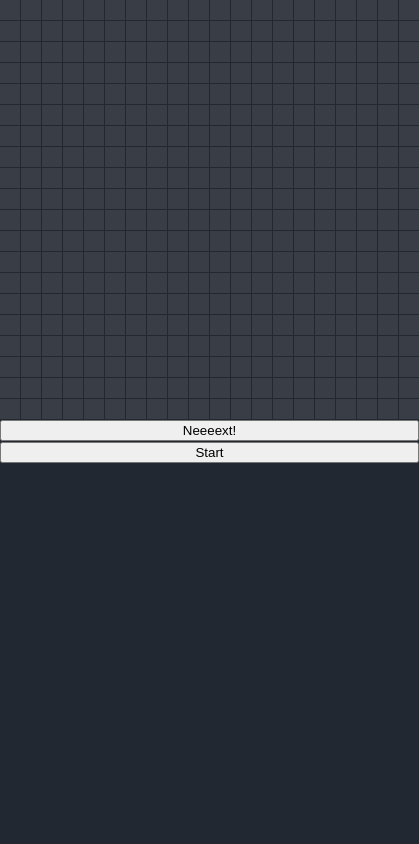
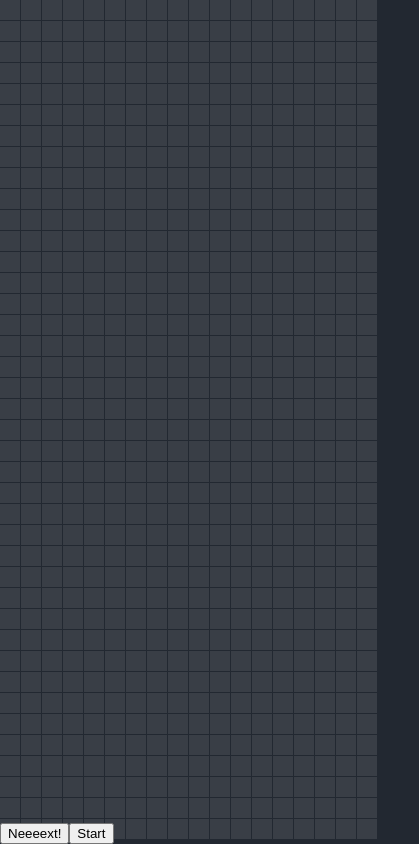
Before and after one commit to osvalds/react-conway, a React (Create React App) app: page / in a window 390 px wide. Shown: the whole page, 419 px wide, since content can reach past the window. Built offline with nearby package versions, Linux system fonts and the light colour scheme.

Commit message:
Make the game full screen

```diff
--- a/src/App.js
+++ b/src/App.js
@@ -1,8 +1,8 @@
 import React, {useState} from 'react';
 import useInterval from "./useInterval";
 import './App.scss';
+import useWindowSize from "./useWindowSize";
 
-const [ROWS, COLS] = [20, 20];
 const INTERVAL = 100;
 
 function Cell({cell, coord, toggleCell}) {
@@ -36,7 +36,7 @@ const calcCoord = (y, yd, MAX) => {
     return mod(y + yd, MAX);
 };
 
-const countNeighbors = ({x, y}, board) => {
+const countNeighbors = ({x, y}, board, ROWS, COLS) => {
     const xDiff = [-1, 0, 1];
     const yDiff = [-1, 0, 1];
     // create cartesian product of neighbor x and y potential coordinates
@@ -66,6 +66,10 @@ const isDesolate = (board) => {
 };
 
 function App() {
+
+    const windowSize = useWindowSize();
+    let ROWS = Math.floor((windowSize.height + 1) / (20 + 1));
+    let COLS = Math.floor((windowSize.width + 1) / (20 + 1));
     let startBoard = Array(ROWS).fill().map(() => Array(COLS).fill(0));
 
     const [board, setBoard] = useState(startBoard);
@@ -75,7 +79,6 @@ function App() {
         const {x, y} = coord;
         let newBoard = [...board].map(arr => arr.slice(0));
         newBoard[y][x] = board[y][x] === 0 ? 1 : 0;
-        countNeighbors(coord, board);
         setBoard(newBoard);
     };
 
@@ -85,7 +88,7 @@ function App() {
 
         for (let y = 0; y < currentBoard.length; y++) {
             for (let x = 0; x < currentBoard[y].length; x++) {
-                const neighborCount = countNeighbors({x, y}, currentBoard)
+                const neighborCount = countNeighbors({x, y}, currentBoard, ROWS, COLS)
 
                 if (currentBoard[y][x] === 1) {
                     if (neighborCount < 2 || neighborCount > 3) {
@@ -98,12 +101,12 @@ function App() {
                 }
             }
         }
-        console.log("is desolate:", isDesolate(newBoard))
+        // console.log("is desolate:", isDesolate(newBoard))
 
         setBoard(newBoard);
-        if (isDesolate(newBoard)) {
-            setIsRunning(false);
-        }
+        // if (isDesolate(newBoard)) {
+        //     setIsRunning(false);
+        // }
     };
 
     useInterval(advanceBoard, isRunning ? INTERVAL : null);
@@ -111,6 +114,7 @@ function App() {
     return (
         <div className="board">
             {board.map((row, index) => <Row key={index} row={row} y={index} toggleCell={toggleCell}/>)}
+            <div className="board__controls">
                 <button onClick={advanceBoard}>
                     Neeeext!
                 </button>
@@ -118,6 +122,7 @@ function App() {
                     {isRunning ? "Stop" : "Start"}
                 </button>
             </div>
+        </div>
     );
 }
 
--- a/src/components/board.scss
+++ b/src/components/board.scss
@@ -2,4 +2,10 @@
   display: grid;
   grid-row-gap: 1px;
   cursor: pointer;
+
+  &__controls {
+    position: fixed;
+    bottom: 0;
+    left: 0;
+  }
 }
--- /dev/null
+++ b/src/useWindowSize.js
@@ -0,0 +1,32 @@
+import { useState, useEffect } from 'react';
+
+// Hook
+function useWindowSize() {
+    const isClient = typeof window === 'object';
+
+    function getSize() {
+        return {
+            width: isClient ? window.innerWidth : undefined,
+            height: isClient ? window.innerHeight : undefined
+        };
+    }
+
+    const [windowSize, setWindowSize] = useState(getSize);
+
+    useEffect(() => {
+        if (!isClient) {
+            return false;
+        }
+
+        function handleResize() {
+            setWindowSize(getSize());
+        }
+
+        window.addEventListener('resize', handleResize);
+        return () => window.removeEventListener('resize', handleResize);
+    }, []); // Empty array ensures that effect is only run on mount and unmount
+
+    return windowSize;
+}
+
+export default useWindowSize;
```
Lines whose indentation alone changed are shown as unchanged.
